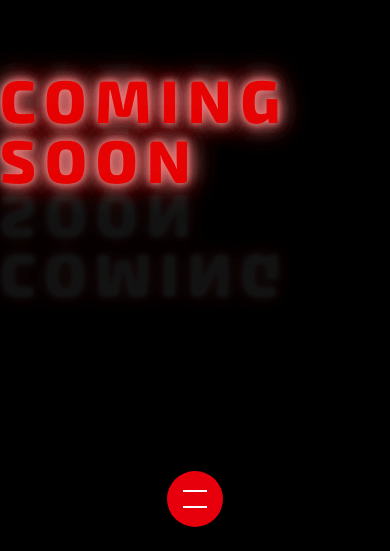
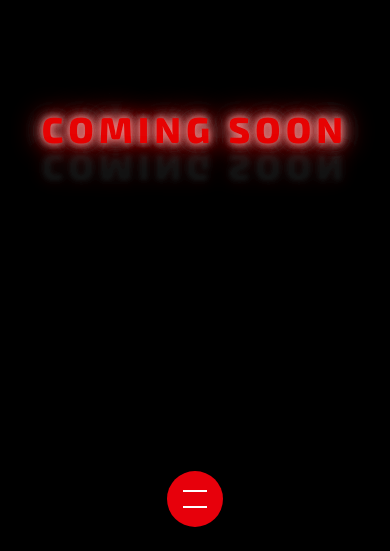
Before and after one commit to Nahas-00/Inkrit-4.0, a React (Vite) app: page /events in a window 390 px wide. Shown: the part 293-844 px from the top of the page. Built offline with nearby package versions, Linux system fonts and the light colour scheme; a web font is replaced by a local one.

Commit message:
Reduced text size

```diff
--- a/src/pages/Events.jsx
+++ b/src/pages/Events.jsx
@@ -6,7 +6,7 @@ const Events = () => {
    <div className="flex items-center justify-center h-screen bg-black">
     <Navbar />
       <h1
-        className="text-6xl md:text-8xl font-extrabold tracking-widest  neon-text"
+        className="text-4xl md:text-8xl font-extrabold tracking-widest  neon-text"
         data-text="COMING SOON"
       >
         COMING SOON
--- a/src/pages/Sponsor.jsx
+++ b/src/pages/Sponsor.jsx
@@ -6,7 +6,7 @@ const Sponsor = () => {
    <div className="flex items-center justify-center h-screen bg-black">
     <Navbar />
       <h1
-        className="text-6xl md:text-8xl font-extrabold tracking-widest  neon-text"
+        className="text-4xl md:text-8xl font-extrabold tracking-widest  neon-text"
         data-text="COMING SOON"
       >
         COMING SOON
```
